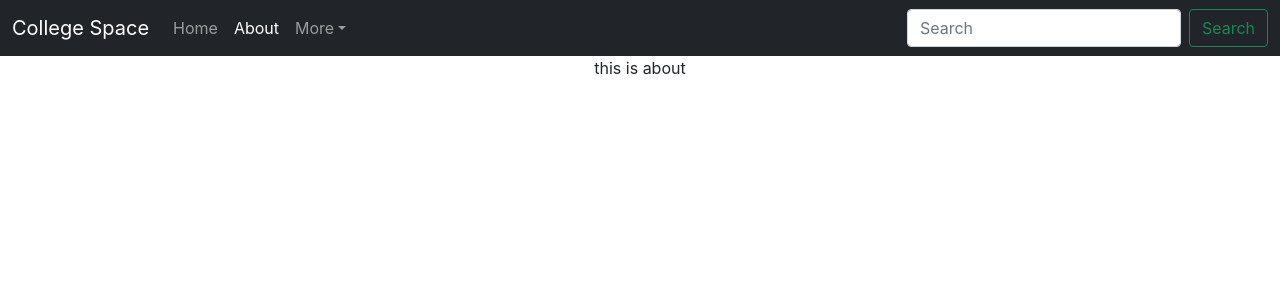
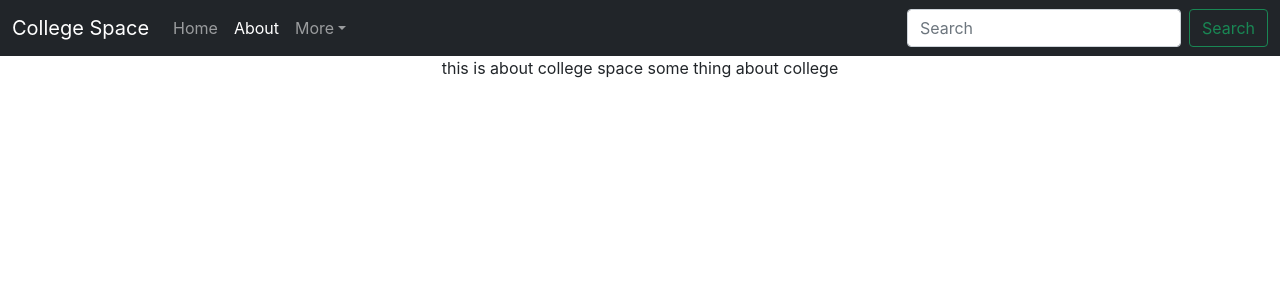
Before and after one commit to Paawan9700/collegespace-trailer, a React (Create React App) app: page /about in a window 1280 px wide. Shown: the top 300 px of the page. Built offline with nearby package versions, Linux system fonts and the light colour scheme.

Commit message:
Noteitem added

```diff
--- a/src/components/About.js
+++ b/src/components/About.js
@@ -3,7 +3,8 @@ import React from 'react'
 export const About = () => {
   return (
     <div>
-        this is about
+        this is about college space
+        some thing about college
     </div>
   )
 }
--- a/src/components/EventItem.js
+++ b/src/components/EventItem.js
@@ -9,6 +9,7 @@ export const EventItem = (props) => {
                     <div className="card-body">
                         <h5 className="card-title">{title}</h5>
                         <p className="card-text">{description} </p>
+                        <p className='card-text'>{tag}</p>
                     </div>
             </div>
     )
--- a/src/components/Events.js
+++ b/src/components/Events.js
@@ -4,7 +4,7 @@ import { EventItem } from './EventItem';
 
 export const Events = () => {
     const context = useContext(EventContext);
-    const { events, setevents } = context;
+    const { events } = context;
 
     return (
         <div className="row my-3">
```
